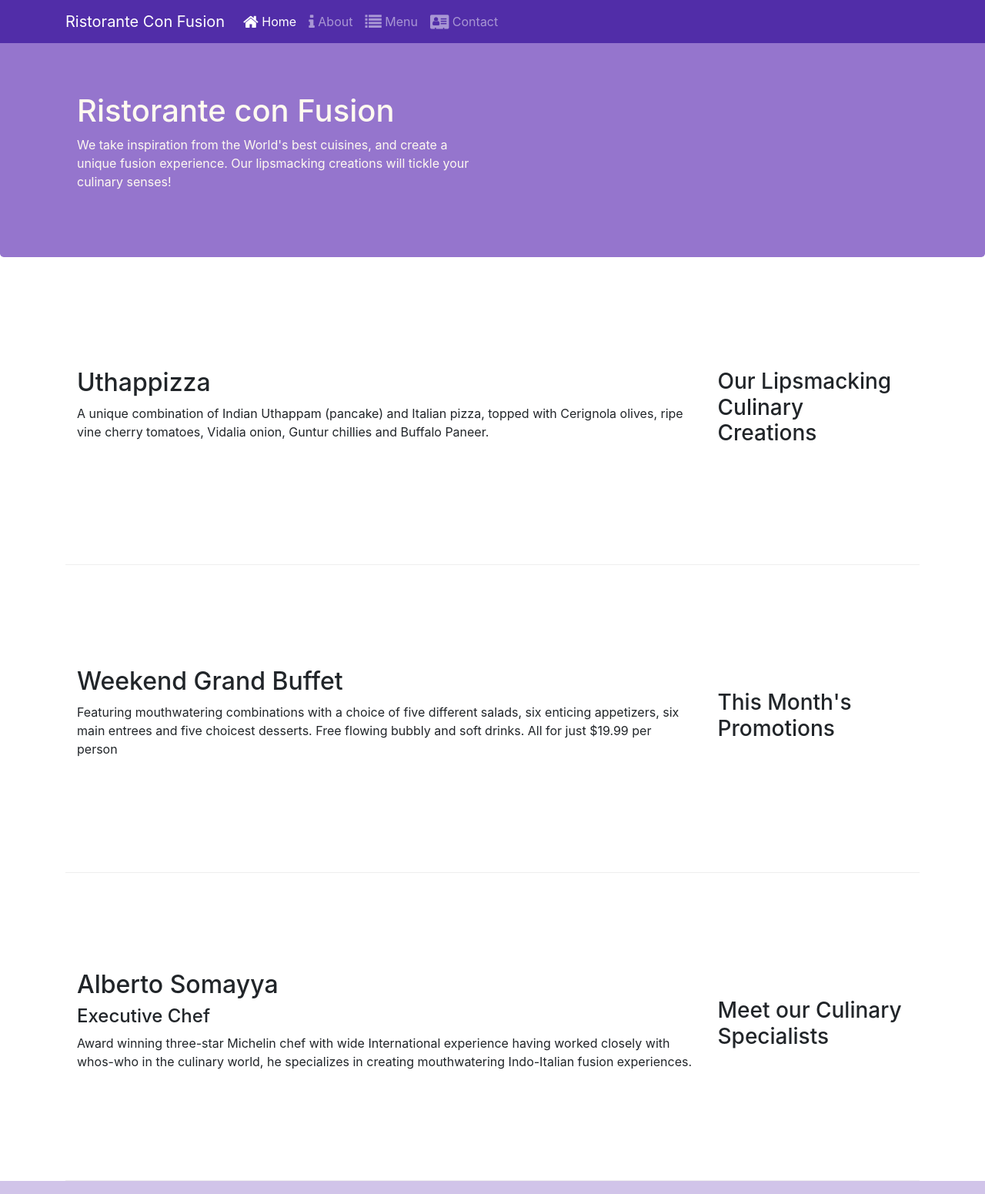
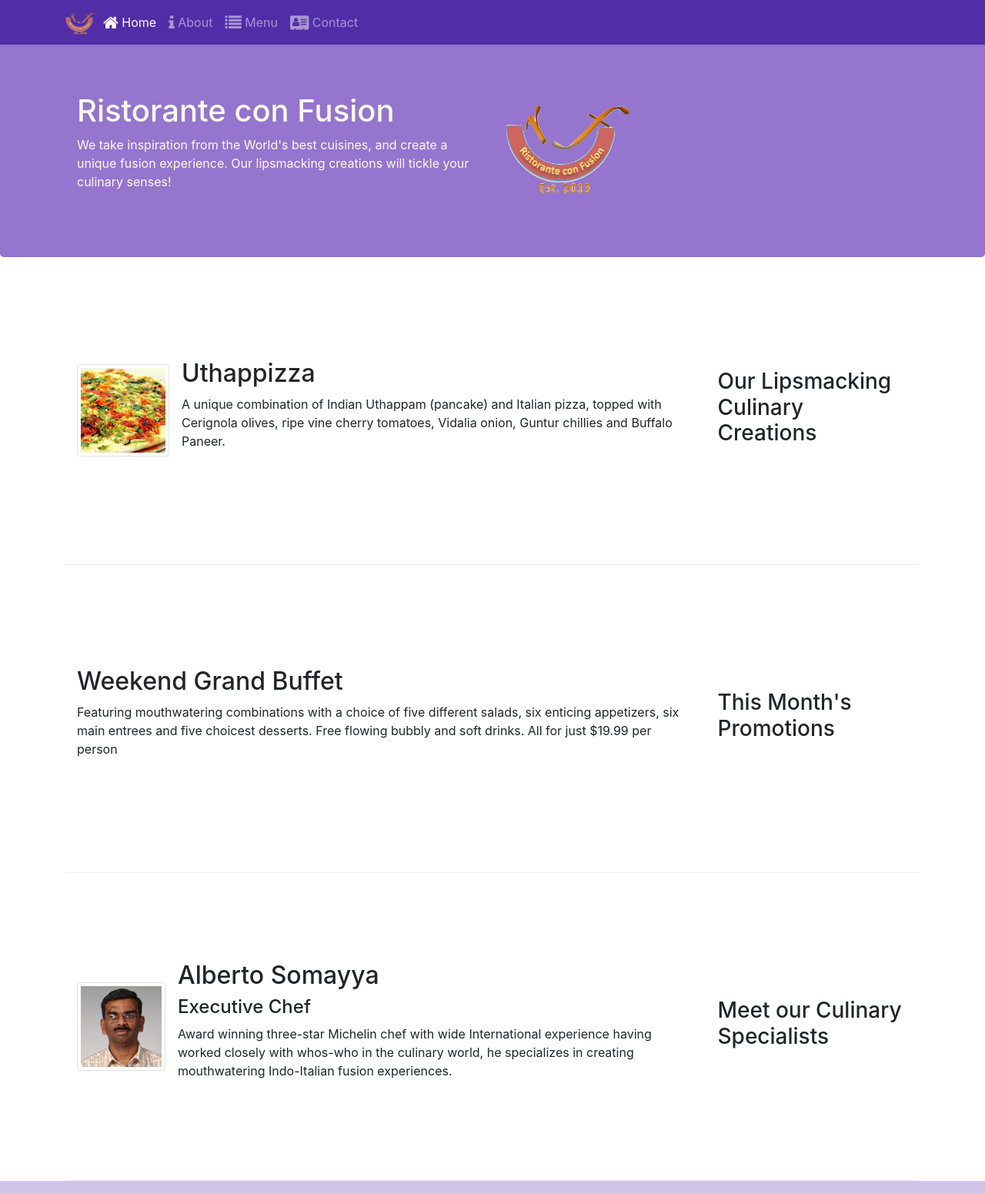
Before and after one commit to yangwang000/learning_boostrap1, a website: page index.html in a window 1280 px wide. Shown: the top 1551 px of the page at 77% size. Drawn offline with nearby package versions, Linux system fonts and the light colour scheme.

Commit message:
Images and Media

```diff
--- a/index.html
+++ b/index.html
@@ -21,7 +21,7 @@
             <button class="navbar-toggler" type="button" data-toggle="collapse" data-target="#Navbar">
                 <span class="navbar-toggler-icon"></span>
             </button>
-            <a class="navbar-brand" href="#">Ristorante Con Fusion</a>
+            <a class="navbar-brand mr-auto" href="#"><img src="img/logo.png" height="30" width="41"></a>
                 <div class="collapse navbar-collapse" id="Navbar">
                     <ul class="navbar-nav mr-auto">
                         <li class="nav-item active"><a class="nav-link" href="#"><span class="fa fa-home fa-lg"></span> Home</a></li>
@@ -40,7 +40,8 @@
                     <h1>Ristorante con Fusion</h1>
                     <p>We take inspiration from the World's best cuisines, and create a unique fusion experience. Our lipsmacking creations will tickle your culinary senses!</p>
                 </div>
-                <div class="col-12 col-sm">
+                <div class="col-12 col-sm align-self-center">
+                    <img src="img/logo.png" class="img-fluid">
                 </div>
             </div>
         </div>
@@ -52,8 +53,17 @@
                 <h3>Our Lipsmacking Culinary Creations</h3>
             </div>
             <div class="col col-sm order-sm-first col-md">
-                <h2>Uthappizza</h2>
-                <p>A unique combination of Indian Uthappam (pancake) and Italian pizza, topped with Cerignola olives, ripe vine cherry tomatoes, Vidalia onion, Guntur chillies and Buffalo Paneer.</p>
+                <div class="media">
+                    <img class="d-flex mr-3 img-thumbnail align-self-center"
+                            src="img/uthappizza.png" alt="Uthappizza">
+                    <div class="media-body">
+                        <h2 class="mt-0">Uthappizza</h2>
+                        <p class="d-none d-sm-block">A unique combination of Indian Uthappam (pancake) and
+                            Italian pizza, topped with Cerignola olives, ripe vine
+                            cherry tomatoes, Vidalia onion, Guntur chillies and
+                            Buffalo Paneer.</p>
+                    </div>
+                </div>
             </div>
         </div>
 
@@ -73,9 +83,19 @@
                 <h3>Meet our Culinary Specialists</h3>
             </div>
             <div class="col col-sm order-sm-first col-md">
-                <h2>Alberto Somayya</h2>
-                <h4>Executive Chef</h4>
-                <p>Award winning three-star Michelin chef with wide International experience having worked closely with whos-who in the culinary world, he specializes in creating mouthwatering Indo-Italian fusion experiences. </p>
+                <div class="media">
+                    <img class="d-flex mr-3 img-thumbnail align-self-center"
+                            src="img/alberto.png" alt="Alberto Somayya">
+                    <div class="media-body">
+                        <h2 class="mt-0">Alberto Somayya</h2>
+                        <h4>Executive Chef</h4>
+                        <p class="d-none d-sm-block">Award winning three-star Michelin chef with wide
+                            International experience having worked closely with
+                            whos-who in the culinary world, he specializes in
+                            creating mouthwatering Indo-Italian fusion experiences.
+                            </p>
+                    </div>
+                </div>
             </div>
         </div>
     </div>
```
Also changed, not shown: aboutus.html (+1 -1 lines), contactus.html (+1 -1 lines), img/alberto.png (added), img/buffet.png (added), img/logo.png (added), img/uthappizza.png (added).
